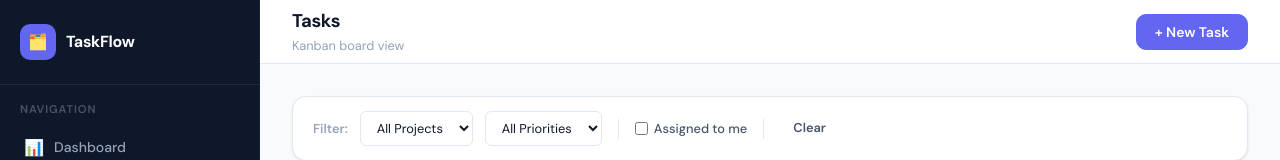
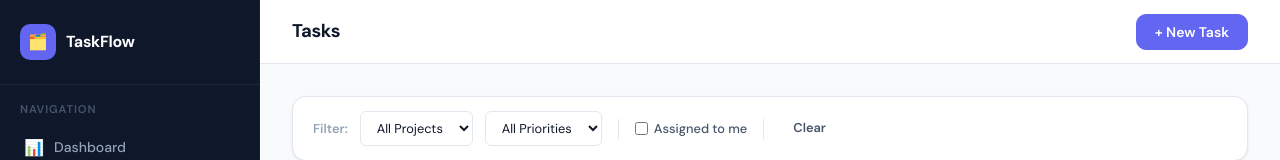
Before and after one commit to SarhanSohail/team-task-manager, a website: page frontend/tasks.html in a window 1280 px wide. Shown: the top 160 px of the page. Drawn offline with Linux system fonts and the light colour scheme; no server answers; sample sign-in values are in the browser's storage.

Commit message:
ui changes

```diff
--- a/frontend/tasks.html
+++ b/frontend/tasks.html
@@ -39,7 +39,7 @@
       <header class="topbar">
         <div>
           <div class="topbar-title">Tasks</div>
-          <div class="topbar-subtitle">Kanban board view</div>
+
         </div>
         <div class="topbar-actions">
           <button class="btn btn-primary" onclick="openTaskModal()">+ New Task</button>
```
